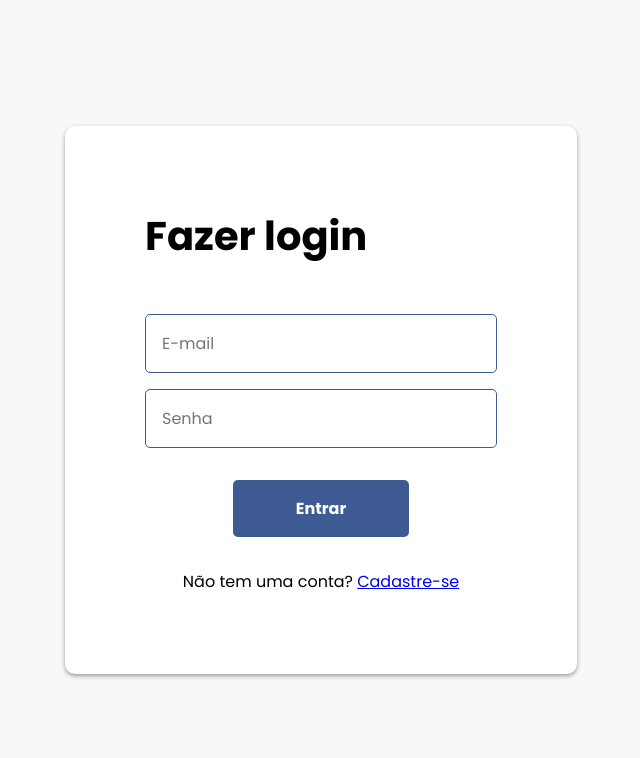
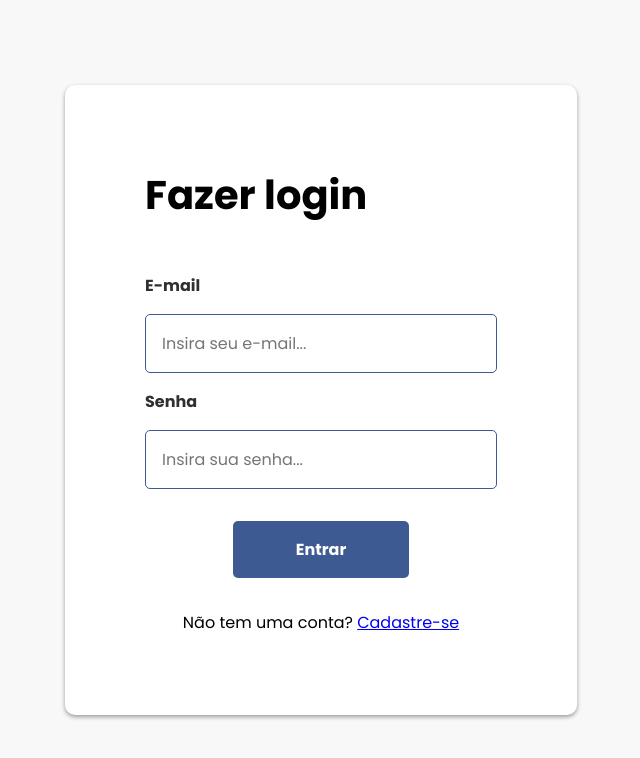
Before and after one commit to WeeeverAlex/Interface-StartUpAi, a React (Vite) app: page /login in a window 1280 px wide. Shown: the top 758 px of the page, without its empty margins (319-959 px from the left). Built offline with nearby package versions, Linux system fonts and the light colour scheme.

Commit message:
att login

```diff
--- a/src/Login.css
+++ b/src/Login.css
@@ -39,6 +39,14 @@
   justify-content: center;
   gap: 1rem;
   margin-top: 1rem;
+}
+
+.App-login form label {
+  font-size: 1rem;
+  font-weight: bold;
+  color: #303030;
+  width: 100%;
+  text-align: left;
 }
 
 .App-login form input {
--- a/src/Login.jsx
+++ b/src/Login.jsx
@@ -1,7 +1,7 @@
 import React, { useState } from "react";
 import { Link, useNavigate } from "react-router-dom";
-import Snackbar from '@mui/material/Snackbar';
-import Alert from '@mui/material/Alert';
+import Snackbar from "@mui/material/Snackbar";
+import Alert from "@mui/material/Alert";
 import "./Login.css";
 import icon from "./assets/favicon.ico";
 
@@ -9,10 +9,10 @@ function LoginPage() {
   const navigate = useNavigate();
   const [message, setMessage] = useState("");
   const [open, setOpen] = useState(false);
-  const [alertSeverity, setAlertSeverity] = useState('success'); // 'error' ou 'success'
+  const [alertSeverity, setAlertSeverity] = useState("success"); // 'error' ou 'success'
 
   const handleClose = (reason) => {
-    if (reason === 'clickaway') {
+    if (reason === "clickaway") {
       return;
     }
     setOpen(false);
@@ -20,44 +20,44 @@ function LoginPage() {
   const handleSubmit = async (event) => {
     event.preventDefault();
     const formData = new FormData(event.target);
-    const email = formData.get('email');
-    const password = formData.get('password');
+    const email = formData.get("email");
+    const password = formData.get("password");
 
     try {
-      const response = await fetch('https://api.pontochave.projetohorizontes.com/user/token', {
-        method: 'POST',
+      const response = await fetch("http://127.0.0.1:8000/user/token", {
+        method: "POST",
         headers: {
-          'Content-Type': 'application/x-www-form-urlencoded',
+          "Content-Type": "application/x-www-form-urlencoded",
         },
-        body: `username=${email}&password=${password}`
+        body: `username=${email}&password=${password}`,
       });
 
       if (!response.ok) {
-        throw new Error('Credenciais inválidas!');
+        throw new Error("Credenciais inválidas!");
       }
 
       const data = await response.json();
-      localStorage.setItem('token', data.access_token);
-      setMessage("Login bem-sucedido!");
-      setAlertSeverity('success');
+      localStorage.setItem("token", data.access_token);
+      setMessage("Login bem-sucedido! Redirecionando...");
+      setAlertSeverity("success");
       setOpen(true);
 
-      fetch("https://api.pontochave.projetohorizontes.com/user/me", {
+      fetch("http://127.0.0.1:8000/user/me", {
         method: "GET",
         headers: {
-          'Authorization': `Bearer ${data.access_token}`
-        }
+          Authorization: `Bearer ${data.access_token}`,
+        },
       })
-      .then((response) => response.json())
-      .then((data) => {
-        localStorage.setItem('user_id', JSON.stringify(data.id));
-        localStorage.setItem('name', data.name);
-      })
+        .then((response) => response.json())
+        .then((data) => {
+          localStorage.setItem("user_id", JSON.stringify(data.id));
+          localStorage.setItem("name", data.name);
+        });
 
-      setTimeout(() => navigate("/home"), 2000);
+      setTimeout(() => navigate("/home"), 1000);
     } catch (error) {
       setMessage("Erro: " + error.message);
-      setAlertSeverity('error');
+      setAlertSeverity("error");
       setOpen(true);
     }
   };
@@ -72,12 +72,18 @@ function LoginPage() {
       <div className="App-login" id="login">
         <h1>Fazer login</h1>
         <form onSubmit={handleSubmit}>
-          <input name="email" type="email" placeholder="E-mail" required />
-          <input name="password" type="password" placeholder="Senha" required />
+          <label htmlFor="email">E-mail</label>
+          <input name="email" type="email" placeholder="Insira seu e-mail..." required />
+          <label htmlFor="password">Senha</label>
+          <input name="password" type="password" placeholder="Insira sua senha..." required />
           <button type="submit">Entrar</button>
         </form>
         <Snackbar open={open} autoHideDuration={6000} onClose={handleClose}>
-          <Alert onClose={handleClose} severity={alertSeverity} sx={{ width: '100%' }}>
+          <Alert
+            onClose={handleClose}
+            severity={alertSeverity}
+            sx={{ width: "100%" }}
+          >
             {message}
           </Alert>
         </Snackbar>
```
